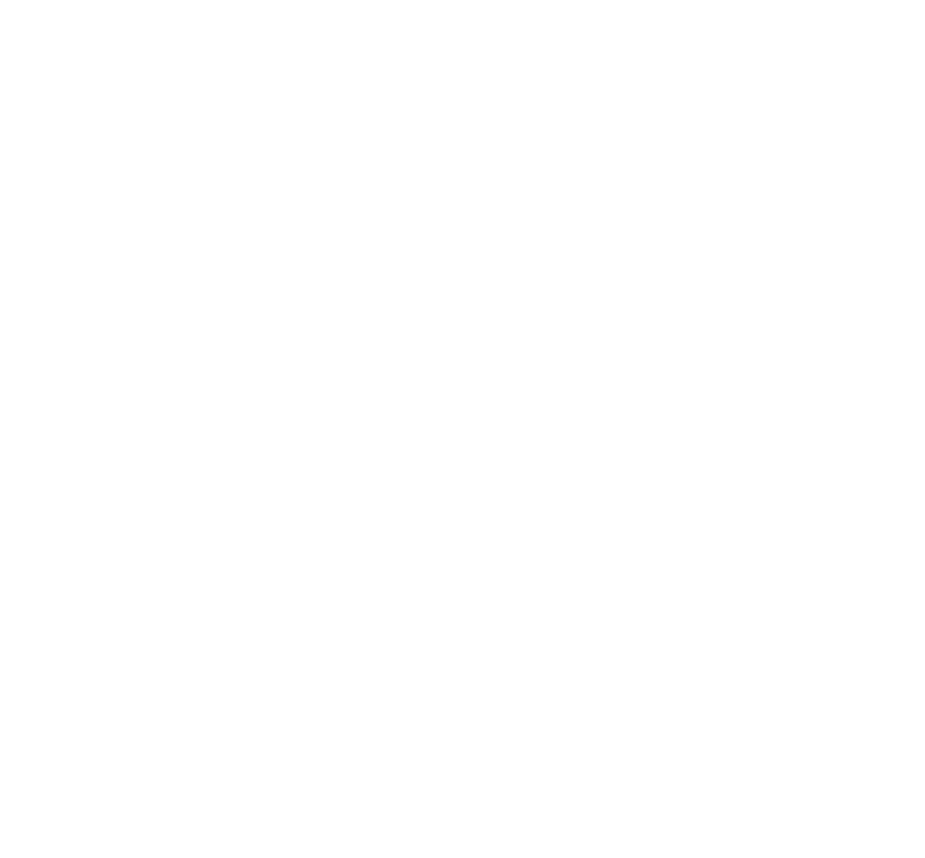
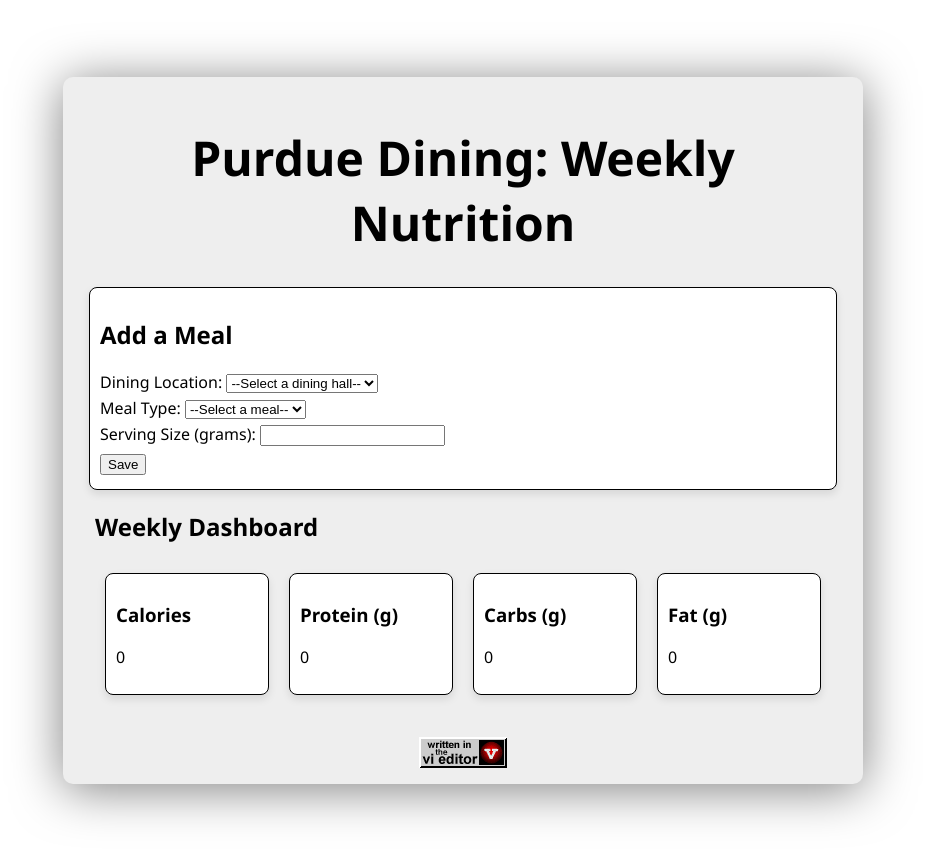
Before and after one commit to Raven498/purdue-dining, a plain HTML site: page index.html in a window 1280 px wide. Shown: the whole page, without its empty margins (177-1102 px from the left). Before the commit the page ends 800 px from the top, so only its background shows below. Drawn offline with Linux system fonts and the light colour scheme.

Commit message:
created basic frontend layout

```diff
--- a/index.html
+++ b/index.html
@@ -1,10 +1,75 @@
 <!DOCTYPE html>
 <html>
-<head>
+  <head>
     <title>Purdue Dining Nutrition</title>
-    <meta name="viewport" content="width=device-width, initial-scale=1.0">
-</head>
-<body>
+    <meta name="viewport" content="width=device-width, initial-scale=1.0" />
+    <link rel="stylesheet" href="style.css" />
+  </head>
+  <body>
+    <div class="content">
+      <main>
+        <h1>Purdue Dining: Weekly Nutrition</h1>
+        <section class="add-meal">
+          <h2>Add a Meal</h2>
+          <div>
+            <label for="diningLocation">Dining Location:</label>
+            <select id="diningLocation" name="diningLocation" required>
+              <option value="">--Select a dining hall--</option>
+              <option value="wiley">Wiley</option>
+              <option value="windsor">Windsor</option>
+              <option value="ford">Ford</option>
+              <option value="earhart">Earhart</option>
+              <option value="hillinbrand">Hillinbrand</option>
+            </select>
+          </div>
 
-</body>
+          <div>
+            <label for="mealType">Meal Type:</label>
+            <select id="mealType" name="mealType" required>
+              <option value="">--Select a meal--</option>
+              <option value="breakfast">Breakfast</option>
+              <option value="lunch">Lunch</option>
+              <option value="dinner">Dinner</option>
+            </select>
+          </div>
+
+          <div>
+            <label for="servingSize">Serving Size (grams):</label>
+            <input type="number" id="servingSize" name="servingSize" required />
+          </div>
+
+          <button type="submit">Save</button>
+        </section>
+
+        <!-- <img
+          src="https://external-content.duckduckgo.com/iu/?u=https%3A%2F%2Fi.pinimg.com%2Foriginals%2F6d%2F61%2Ff1%2F6d61f16ed76093b77427204daafde8bc.jpg&f=1&nofb=1&ipt=c6c4d8ecedfd6e4885939088659b0d9ac047c16b098280740fbb78eccbf996a1"
+        /> -->
+
+        <section class="weekly-dashboard">
+          <h2>Weekly Dashboard</h2>
+          <div class="dashboard">
+            <div class="dashboard-card">
+              <h3>Calories</h3>
+              <p id="caloriesTotal">0</p>
+            </div>
+            <div class="dashboard-card">
+              <h3>Protein (g)</h3>
+              <p id="proteinTotal">0</p>
+            </div>
+            <div class="dashboard-card">
+              <h3>Carbs (g)</h3>
+              <p id="carbsTotal">0</p>
+            </div>
+            <div class="dashboard-card">
+              <h3>Fat (g)</h3>
+              <p id="fatTotal">0</p>
+            </div>
+          </div>
+        </section>
+      </main>
+      <footer>
+        <img src="images/anim_written_in_vi.gif" alt="">
+      </footer>
+    </div>
+  </body>
 </html>
--- a/style.css
+++ b/style.css
@@ -0,0 +1,81 @@
+/* http://meyerweb.com/eric/tools/css/reset/
+v2.0 | 20110126
+License: none (public domain)
+*/
+
+body {
+  margin: 0;
+  padding: 0;
+  font-family: "Segoe UI", Tahoma, Geneva, Verdana, sans-serif;
+  display: flex;
+  flex-direction: column;
+  align-items: center;
+  min-height: 100vh;
+}
+
+main {
+  padding: 1rem;
+}
+
+h1 {
+  font-size: 3em;
+  text-align: center;
+}
+
+.content {
+  background-color: #eee;
+  display: flex;
+  flex-flow: column;
+  height: 100%;
+  max-width: 800px;
+  margin: 6% 10%;
+  box-shadow: 0 5px 50px rgba(0, 0, 0, 0.5);
+  border-radius: 10px;
+}
+
+.weekly-dashboard,
+.add-meal {
+  margin: 0 1rem;
+}
+
+.dashboard {
+  display: flex;
+  flex-wrap: wrap;
+  justify-content: space-around;
+}
+
+.dashboard-card {
+  background-color: #fff;
+  border-radius: 8px;
+  box-shadow: 0 4px 8px rgba(0, 0, 0, 0.1);
+  padding: 10px;
+  margin: 10px;
+  flex: 1;
+  border: 1px solid black;
+}
+
+.add-meal {
+  background-color: #fff;
+  border-radius: 8px;
+  box-shadow: 0 4px 8px rgba(0, 0, 0, 0.1);
+  padding: 10px;
+  margin: 10px;
+  border: 1px solid black;
+}
+
+.add-meal div,
+.add-meal button {
+  margin: 0.25rem 0;
+}
+
+img {
+  margin: 0 auto;
+  display: flex;
+}
+
+footer {
+  text-align: center;
+  margin: 1rem;
+  font-size: 0.8em;
+  color: #555;
+}
```
Also changed, not shown: images/anim_written_in_vi.gif (added), 1 other file.
